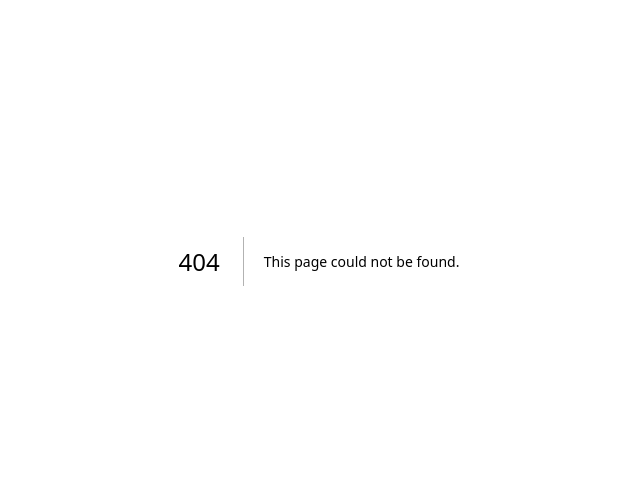
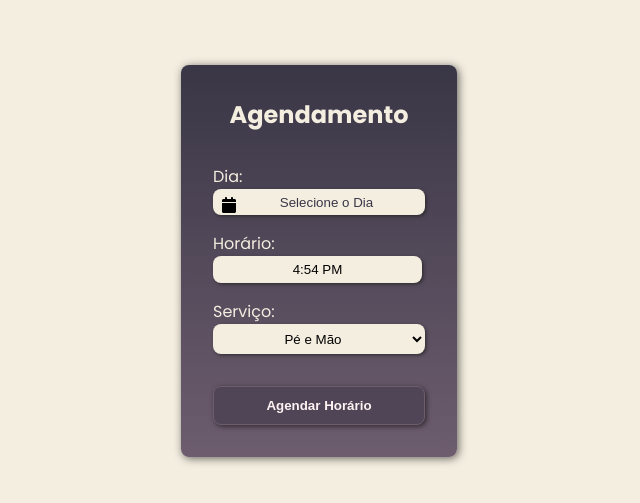
Before and after one commit to yureribeiro/front.agendamento, a Next.js app: page /cliente in a window 1280 px wide. Before the commit this address had no page. Shown: the part 139-642 px from the top of the page, without its empty margins (321-961 px from the left). Built offline with nearby package versions, Linux system fonts and the light colour scheme.

Commit message:
create page and components appointments, add lib react-datePicker and date-fns

```diff
--- a/package.json
+++ b/package.json
@@ -9,10 +9,12 @@
     "lint": "next lint"
   },
   "dependencies": {
+    "date-fns": "^2.30.0",
     "eslint": "8.43.0",
     "eslint-config-next": "13.4.7",
     "next": "13.4.7",
     "react": "18.2.0",
+    "react-datepicker": "^4.14.1",
     "react-dom": "18.2.0"
   }
 }
--- /dev/null
+++ b/src/app/cliente/cliente.module.css
@@ -0,0 +1,9 @@
+.container {
+  display: flex;
+  flex-direction: column;
+  align-items: center;
+  justify-content: center;
+  width: 100%;
+  height: 100%;
+  padding: 1rem;
+}
--- /dev/null
+++ b/src/app/cliente/page.jsx
@@ -0,0 +1,10 @@
+import CalendarDay from "@/components/calendarDay/calendarDay"
+import styles from './cliente.module.css'
+
+export default function ClientPage() {
+  return (
+    <div className={styles.container}>
+      <CalendarDay />
+    </div>
+  )
+}
--- /dev/null
+++ b/src/app/painel/painel.module.css
@@ -0,0 +1,21 @@
+.container {
+  max-width: 100vw;
+  height: 100%;
+  padding: 2rem;
+  display: flex;
+  flex-direction: column;
+  gap: 1rem;
+}
+
+.card {
+  display: flex;
+  justify-content: flex-start;
+  text-decoration: none;
+  font-weight: bold;
+  border: none;
+  border-radius: .5rem;
+  padding: 4rem 1rem 1rem 1rem;
+  color: #F4EEE0;
+  background: linear-gradient(#393646, #6D5D6E);
+  box-shadow: .1rem .1rem .5rem #222222ad;
+}
--- /dev/null
+++ b/src/components/calendarDay/calendarDary.module.css
@@ -0,0 +1,62 @@
+.container {
+  display: flex;
+  flex-direction: column;
+  align-items: center;
+  justify-content: center;
+  border-radius: .5rem;
+  color: #F4EEE0;
+  padding: 2rem;
+  background: linear-gradient(#393646, #6D5D6E);
+  box-shadow: .1rem .1rem .5rem #222222ad;
+  gap: 1rem;
+}
+
+.form {
+  display: flex;
+  flex-direction: column;
+}
+
+.name {
+  font-weight: bold;
+}
+
+.select {
+  text-align: center;
+  padding:  .4rem 1rem;
+  background-color: #F4EEE0;
+  border-radius: .5rem;
+  outline: none;
+  border: none;
+  box-shadow: .1rem .1rem .2rem #222222ad;
+  margin-bottom: 2rem;
+}
+
+.datePicker {
+  text-align: center;
+  padding:  .4rem 1rem;
+  background-color: #F4EEE0;
+  border-radius: .5rem;
+  outline: none;
+  border: none;
+  box-shadow: .1rem .1rem .2rem #222222ad;
+  margin-bottom: 1rem;
+} .datePicker::placeholder {
+  color: #393646;
+}
+
+.button {
+  font-weight: bold;
+  background-color: #4F4557;
+  color: #FFF2F2;
+  padding: .7rem 1rem;
+  border: .1rem solid #6D5D6E;
+  box-shadow: .1rem .1rem .3rem #00000087;
+  border-radius: .5rem;
+  transition: .5s;
+}
+ .button:hover {
+  color: #393646;
+  background-color:  #FFF2F2;
+  border: .1rem solid #4F4557;
+  box-shadow: .1rem .1rem .5rem #0000009d;
+}
--- /dev/null
+++ b/src/components/calendarDay/calendarDay.jsx
@@ -0,0 +1,102 @@
+'use client'
+import React, { useState } from "react"
+import DatePicker from "react-datepicker"
+import { useUserContext } from "@/context"
+
+import pt from 'date-fns/locale/PT'
+import "../../../node_modules/react-datepicker/dist/react-datepicker.css"
+import styles from './calendarDary.module.css'
+
+import { registerLocale, setDefaultLocale } from "react-datepicker"
+import { addDays } from "date-fns"
+
+export default function CalendarDay() {
+  const [startDate, setStartDate] = useState(null)
+  const [startTime, setStartTime] = useState(new Date())
+  const [serviceType, setServiceType] = useState("HAND_AND_FOOT")
+  const { userName, userId } = useUserContext()
+
+  registerLocale('pt', pt)
+  setDefaultLocale('pt')
+
+  const handleSubmit = async (event) => {
+    event.preventDefault()
+
+    let endTime = new Date(startTime)
+
+    if (serviceType === "HAND" || serviceType === "FOOT") {
+      endTime.setHours(endTime.getHours() + 1)
+    } else {
+      endTime.setHours(endTime.getHours() + 2)
+    }
+
+
+    const appointmentData = {
+      startTime: startTime,
+      endTime: startTime,
+      dayOfWeek: startDate,
+      serviceType: serviceType,
+    }
+
+    try {
+      const response = await fetch(`http://localhost:3001/appointments/${userId}`, {
+        method: 'POST',
+        headers: {
+          'Content-Type': 'application/json',
+        },
+        body: JSON.stringify(appointmentData),
+      })
+
+      if (response.ok) {
+        const appointment = await response.json()
+        console.log(appointment)
+      } else {
+        throw new Error('Erro interno do servidor')
+      }
+    } catch (error) {
+      console.log(error)
+    }
+  }
+
+  const handleServiceTypeChange = (event) => {
+    setServiceType(event.target.value)
+  }
+
+  return (
+    <div className={styles.container}>
+      <h2>Agendamento</h2>
+      <p className={styles.name}>{userName}</p>
+      <form className={styles.form} onSubmit={handleSubmit}>
+        <label className={styles.label}>Dia:</label>
+        <DatePicker
+          className={styles.datePicker}
+          showIcon
+          locale="pt"
+          selected={startDate}
+          onChange={(date) => setStartDate(date)}
+          minDate={new Date()}
+          maxDate={addDays(new Date(), 5)}
+          placeholderText="Selecione o Dia"
+        />
+        <label className={styles.label}>Horário:</label>
+        <DatePicker
+          className={styles.datePicker}
+          selected={startTime}
+          onChange={(date) => setStartTime(date)}
+          showTimeSelect
+          showTimeSelectOnly
+          timeIntervals={60}
+          timeCaption="Time"
+          dateFormat="h:mm aa"
+        />
+        <label className={styles.label}>Serviço:</label>
+        <select className={styles.select} value={serviceType} onChange={handleServiceTypeChange}>
+          <option value="HAND_AND_FOOT">Pé e Mão</option>
+          <option value="FOOT">Pé</option>
+          <option value="HAND">Mão</option>
+        </select>
+        <button className={styles.button} type="submit">Agendar Horário</button>
+      </form>
+    </div>
+  )
+}
--- a/src/components/nav/nav.module.css
+++ b/src/components/nav/nav.module.css
@@ -1,9 +1,9 @@
 .menu {
+  display: flex;
+  justify-content: flex-start;
   background-color: transparent;
   border: none;
   cursor: pointer;
-  display: flex;
-  justify-content: flex-start;
   margin-bottom: 1rem;
 }
 
@@ -20,6 +20,7 @@
   overflow: hidden;
   border-radius: .5rem;
   box-shadow: .1rem .1rem .8rem #00000073;
+  transition: .4s;
 }
 
 .name {
--- a/src/components/perfilUser/perfil.module.css
+++ b/src/components/perfilUser/perfil.module.css
@@ -10,4 +10,5 @@
 
 .name {
   color: #393646;
+  font-weight: bold;
 }
```
Also changed, not shown: src/app/painel/page.jsx (+6 -2 lines), public/user-list.svg, 1 other file (tests, documents, lock files or other folders).
